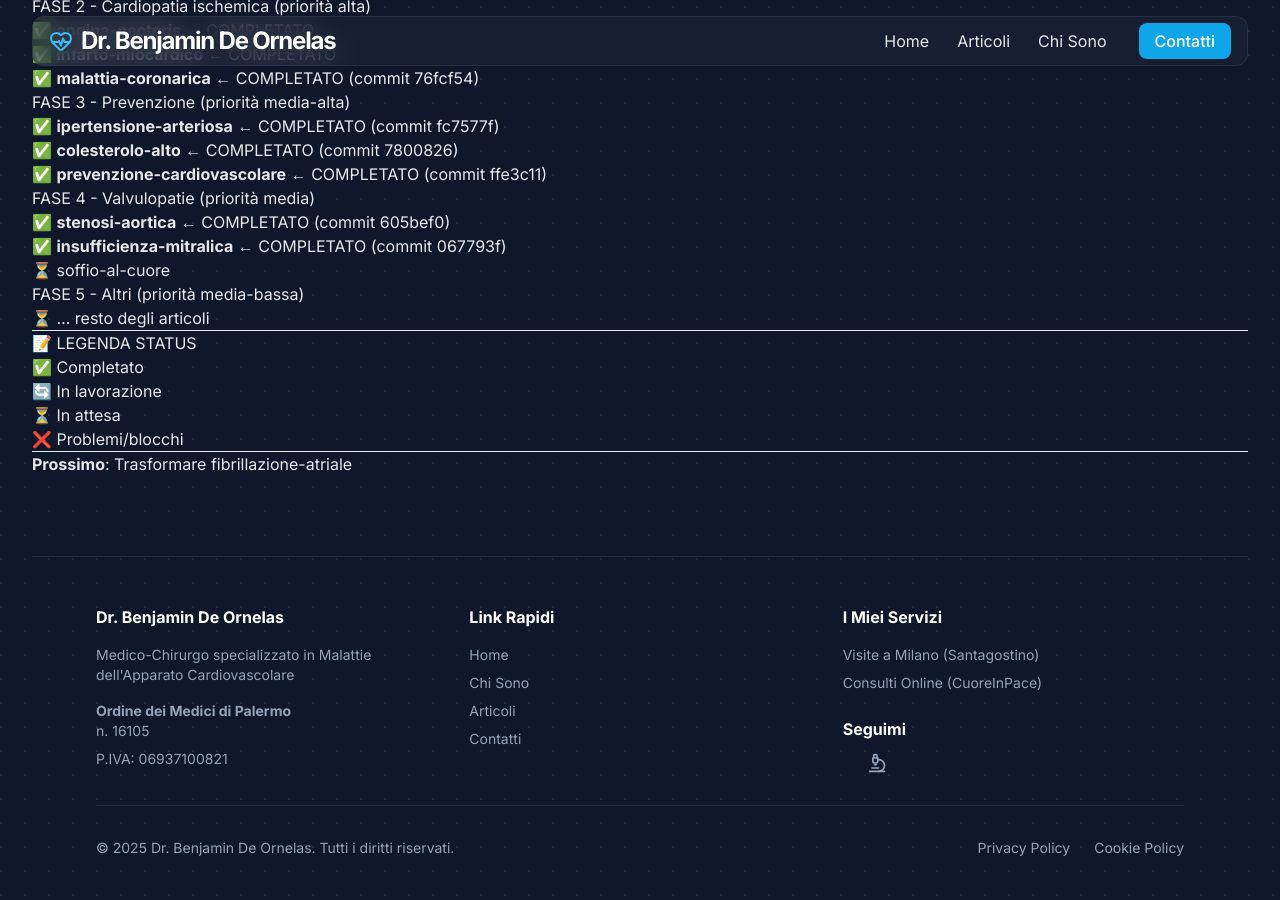
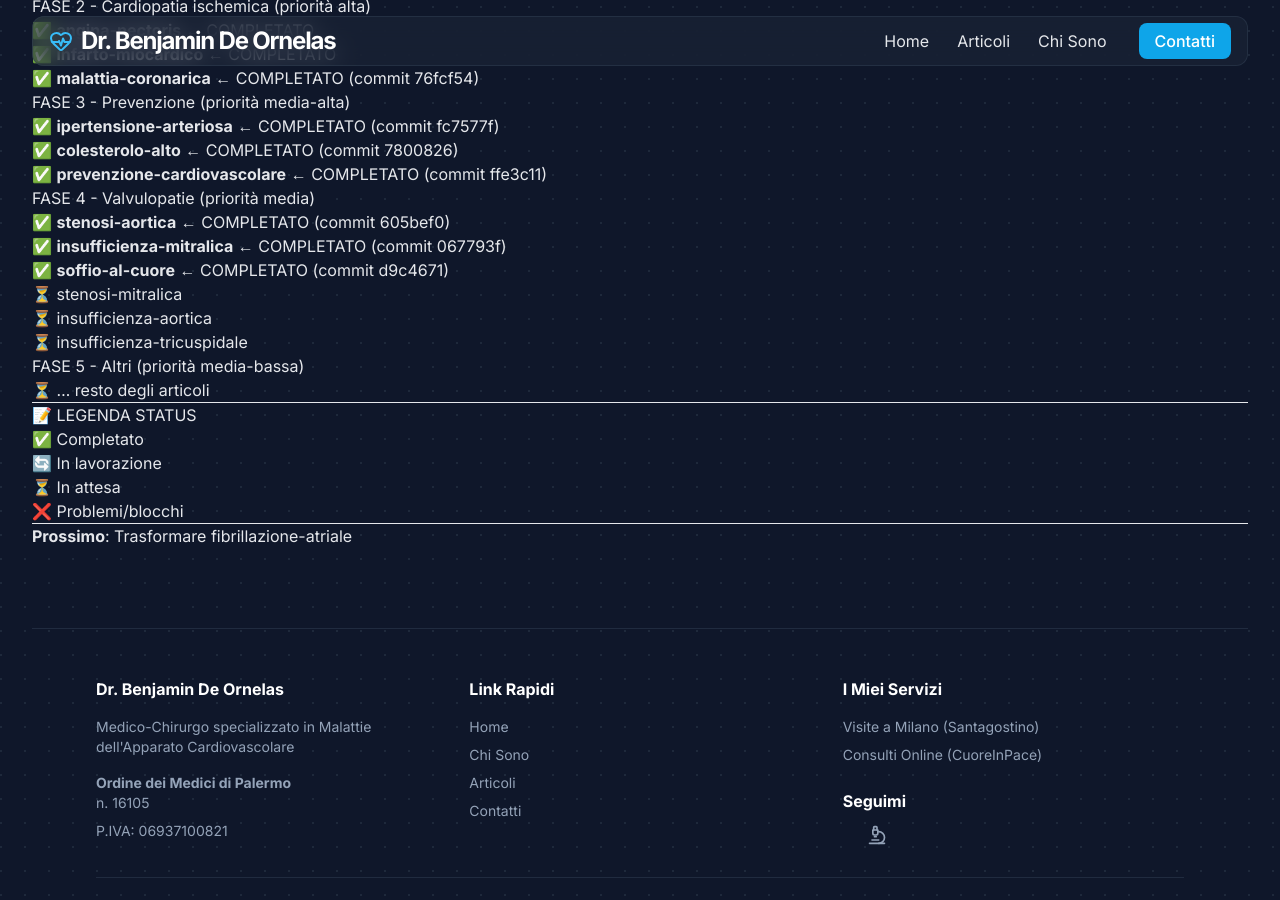
Before and after one commit to bdeornelas/bdeornelas.github.io, a Jekyll site: the page built from LISTA-ARTICOLI-SITO.md, in a window 1280 px wide and 900 px high, scrolled down 1650 px. Built offline with Jekyll 4.4.1, drawn with Linux system fonts in a browser that asks for light colours; nearby versions of some CDN libraries; our own code applies the rules of GitHub Pages for plain Markdown files.

Commit message:
Aggiornato progress: completato soffio-al-cuore (13/46, 28.3%)

```diff
--- a/LISTA-ARTICOLI-SITO.md
+++ b/LISTA-ARTICOLI-SITO.md
@@ -98,10 +98,13 @@ Iniziare con articoli più comuni/richiesti:
 ### FASE 4 - Valvulopatie (priorità media)
 11. ✅ **stenosi-aortica** ← COMPLETATO (commit 605bef0)
 12. ✅ **insufficienza-mitralica** ← COMPLETATO (commit 067793f)
-13. ⏳ soffio-al-cuore
+13. ✅ **soffio-al-cuore** ← COMPLETATO (commit d9c4671)
+14. ⏳ stenosi-mitralica
+15. ⏳ insufficienza-aortica
+16. ⏳ insufficienza-tricuspidale
 
 ### FASE 5 - Altri (priorità media-bassa)
-14. ⏳ ... resto degli articoli
+17. ⏳ ... resto degli articoli
 
 ---
 
```
